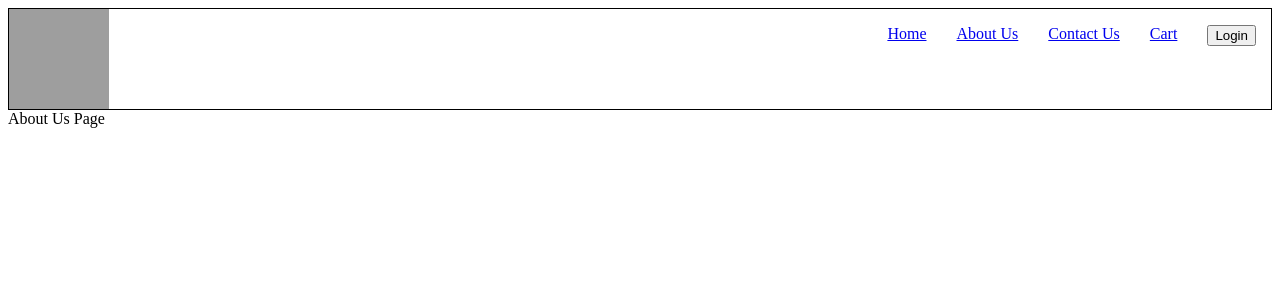
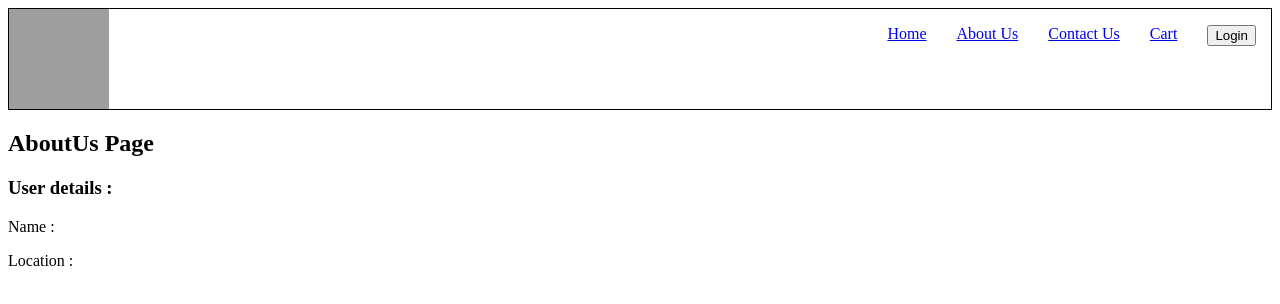
Before and after one commit to divyaatluri/Chefs-Place, a React app: page /about in a window 1280 px wide. Shown: the top 304 px of the page. Built offline with nearby package versions, Linux system fonts and the light colour scheme; no server answers; grey boxes are pictures that could not be loaded.

Commit message:
About Us page

```diff
--- a/src/components/AboutUs.js
+++ b/src/components/AboutUs.js
@@ -1,6 +1,35 @@
+import { Component } from "react";
 import React from "react";
-const AboutUs = () => {
-  return <div>About Us Page</div>;
-};
+import User from "./User";
+class AboutUs extends Component {
+  constructor() {
+    super();
+    this.state = {
+      userInfo: {
+        name: "",
+        location: "",
+      },
+    };
+  }
+
+  async componentDidMount() {
+    const data = await fetch("https://api.github.com/users/divyaatluri");
+    const jsonData = await data.json();
+    this.setState({
+      userInfo: jsonData,
+    });
+  }
+
+  render() {
+    const { name, location } = this.state.userInfo;
+
+    return (
+      <div>
+        <h2> AboutUs Page</h2>
+        <User name={name} location={location} />
+      </div>
+    );
+  }
+}
 
 export default AboutUs;
--- /dev/null
+++ b/src/components/User.js
@@ -0,0 +1,21 @@
+import { Component } from "react";
+import React from "react";
+
+class User extends Component {
+  constructor(props) {
+    super(props);
+  }
+
+  render() {
+    const { name, location } = this.props;
+    return (
+      <div>
+        <h3>User details : </h3>
+        <p>Name : {name}</p>
+        <p>Location : {location}</p>
+      </div>
+    );
+  }
+}
+
+export default User;
```
